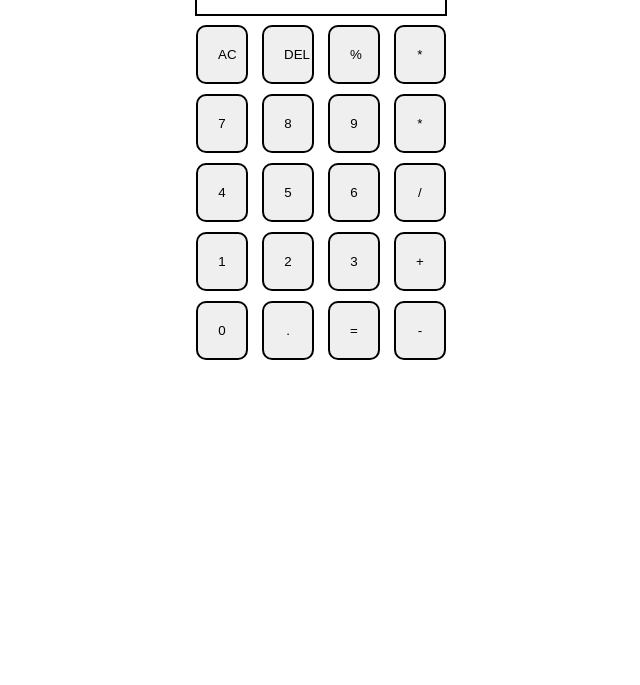
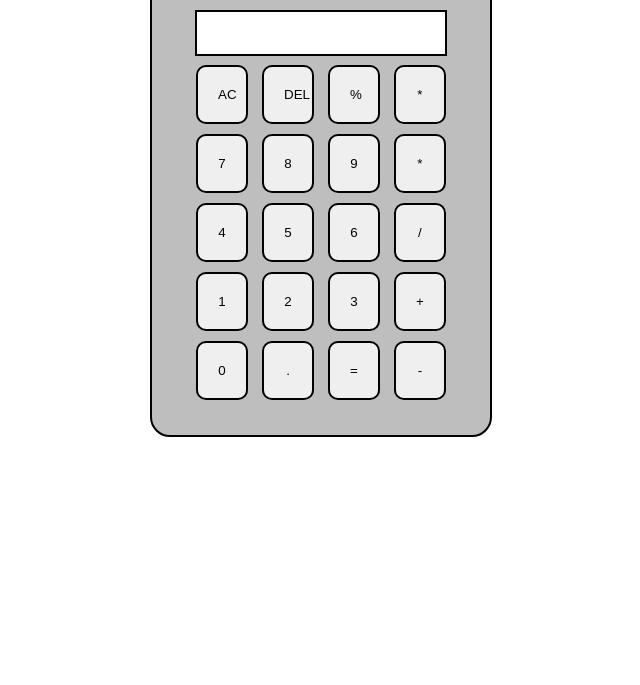
Before and after one commit to contact-vikas/Calculator, a plain HTML site: page index.html in a window 1280 px wide. Shown: the part 115-800 px from the top of the page, without its empty margins (319-959 px from the left). Drawn offline with Linux system fonts and the light colour scheme.

Commit message:
Change the background color to grey

```diff
--- a/index.html
+++ b/index.html
@@ -9,8 +9,8 @@
     <link rel="stylesheet" href="utils.css">
 </head>
 <body>
-    <h1 class="text-center">Calculator</h1>
     <div class="container flex flex-col items-center  mx-auto ">
+        <h1 class="text-center">Calculator</h1>
         <div class="row">
             <input class="input" type="text">
         </div>
--- a/style.css
+++ b/style.css
@@ -3,6 +3,15 @@
 
 body{
     font-family: 'Roboto', sans-serif;
+}
+
+.container
+{
+    border: 2px solid black;
+    width: 22%;
+    padding: 30px;
+    border-radius: 20px;
+    background-color: rgb(191, 190, 190);
 }
 
 .button{
```
